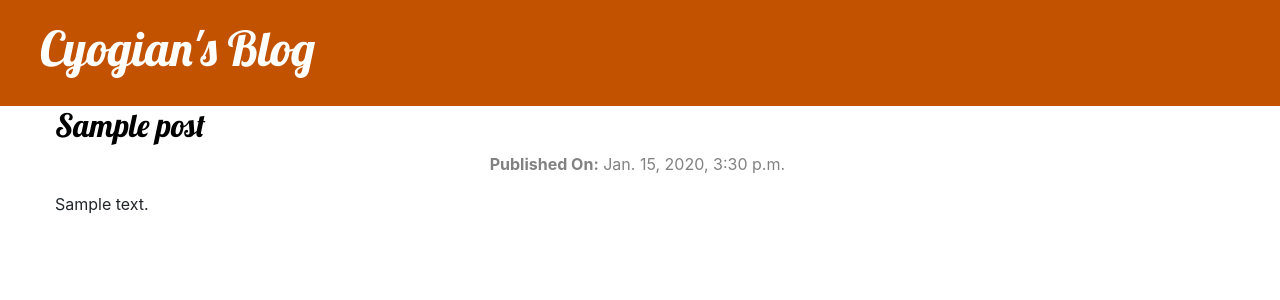
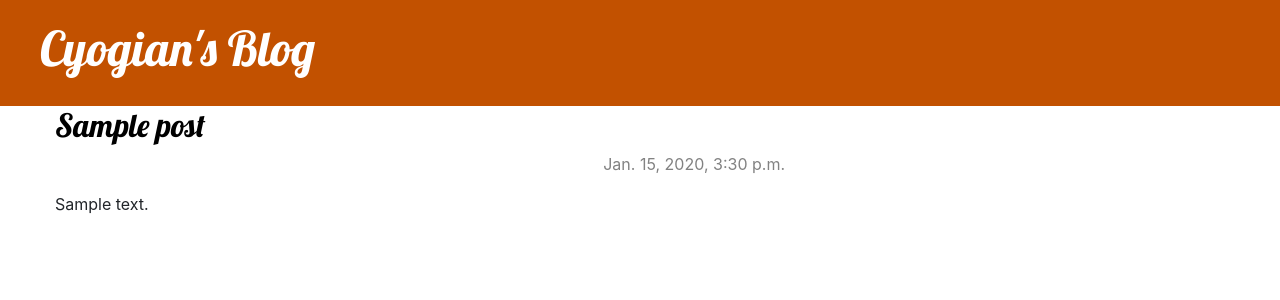
Before and after one commit to cyogian/my-first-blog, a Django app: page /post/1/ in a window 1280 px wide. Shown: the top 300 px of the page. Run offline with Django 3.2, Linux system fonts and the light colour scheme; tables that the repository leaves empty hold one stand-in row (values such as "Sample post"); some libraries are stand-ins or nearby versions.

```diff
--- a/blog/templates/blog/post_detail.html
+++ b/blog/templates/blog/post_detail.html
@@ -4,7 +4,6 @@
                     <h2><a href="{% url 'blog:post_detail' pk=post.pk %}">{{ post.title }}</a></h2>
                     <div class="edit date">
                         <p>
-                            <B>Published On:</B>
                             {% if post.published_date %}
                             {{ post.published_date }}
                             {% else %}
```
